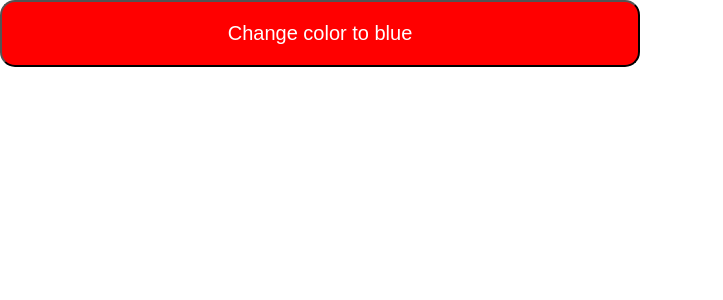
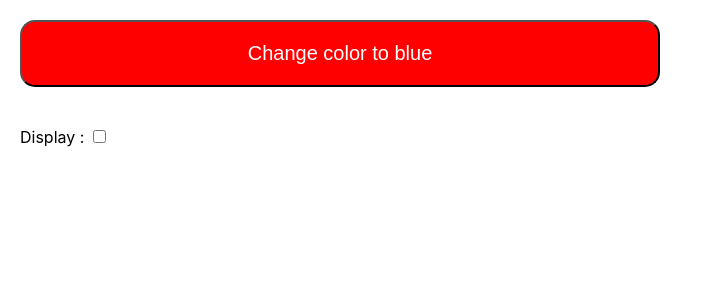
Before and after one commit to janabhishek2/RTL, a React (Create React App) app: page / in a window 1280 px wide. Shown: the top 300 px of the page, without its empty margins (0-723 px from the left). Built offline with nearby package versions, Linux system fonts and the light colour scheme.

Commit message:
Adding tests

```diff
--- a/src/App.js
+++ b/src/App.js
@@ -2,6 +2,13 @@ import "./App.css";
 import React, { useState } from "react";
 function App() {
   const [color, setColor] = useState("red");
+  const [checked, setChecked] = useState(false);
+
+  const handleCheckChange = () => {
+    setChecked((prev) => {
+      return !prev;
+    });
+  };
 
   return (
     <>
@@ -13,8 +20,9 @@ function App() {
           color: "white",
           borderRadius: "15px",
           width: "50%",
-          margin: "auto",
+          margin: "20px",
         }}
+        disabled={checked}
         onClick={() => {
           setColor((prev) => {
             if (prev == "red") {
@@ -25,6 +33,17 @@ function App() {
       >
         Change color to {color === "red" ? "blue" : "red"}
       </button>
+      <br />
+      <div style={{ margin: "20px" }}>
+        <label htmlFor="check">Display : </label>
+        <input
+          name="check"
+          type="checkbox"
+          checked={checked}
+		  aria-checked={checked}
+          onChange={handleCheckChange}
+        />
+      </div>
     </>
   );
 }
```
Also changed, not shown: 1 other file (tests, documents, lock files or other folders).
